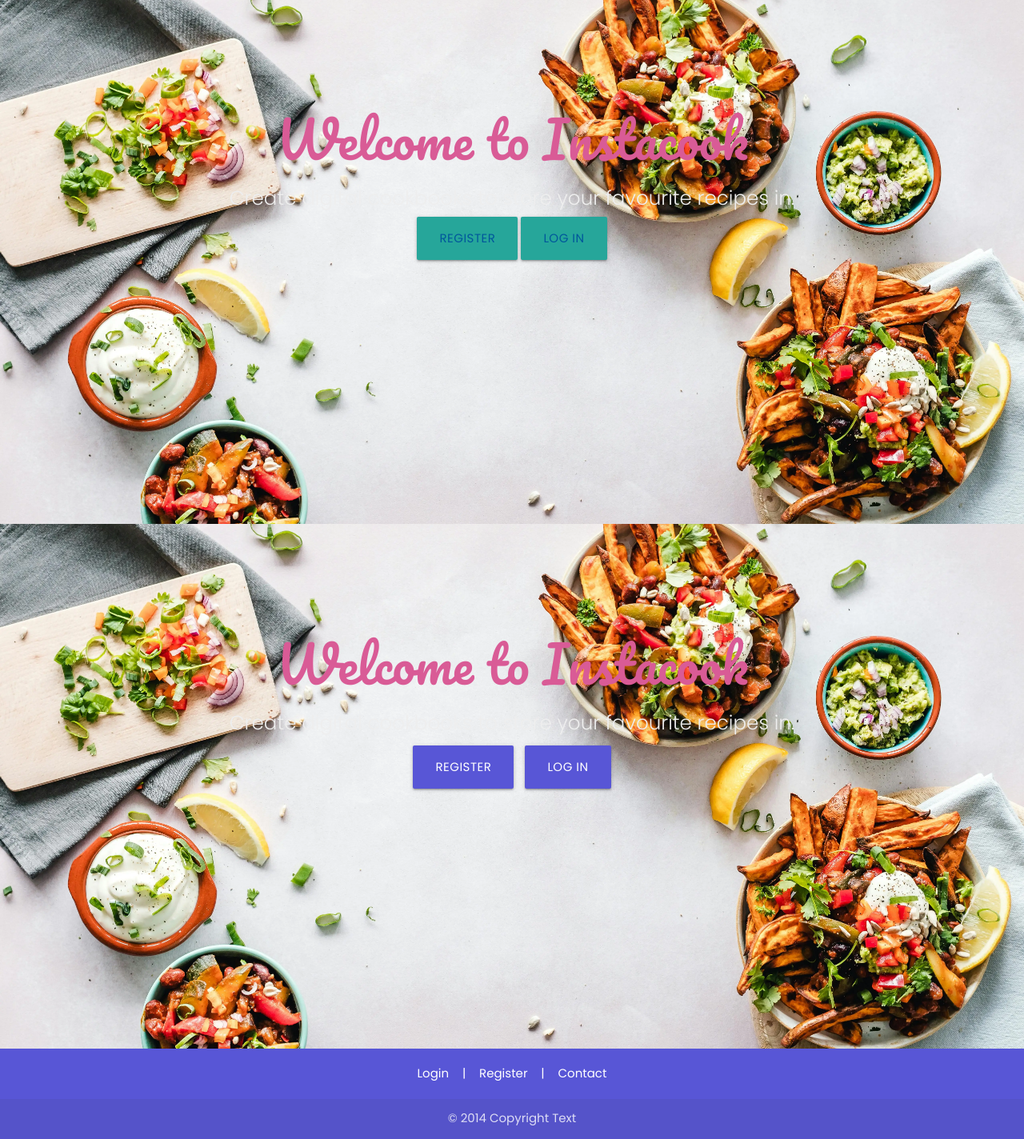
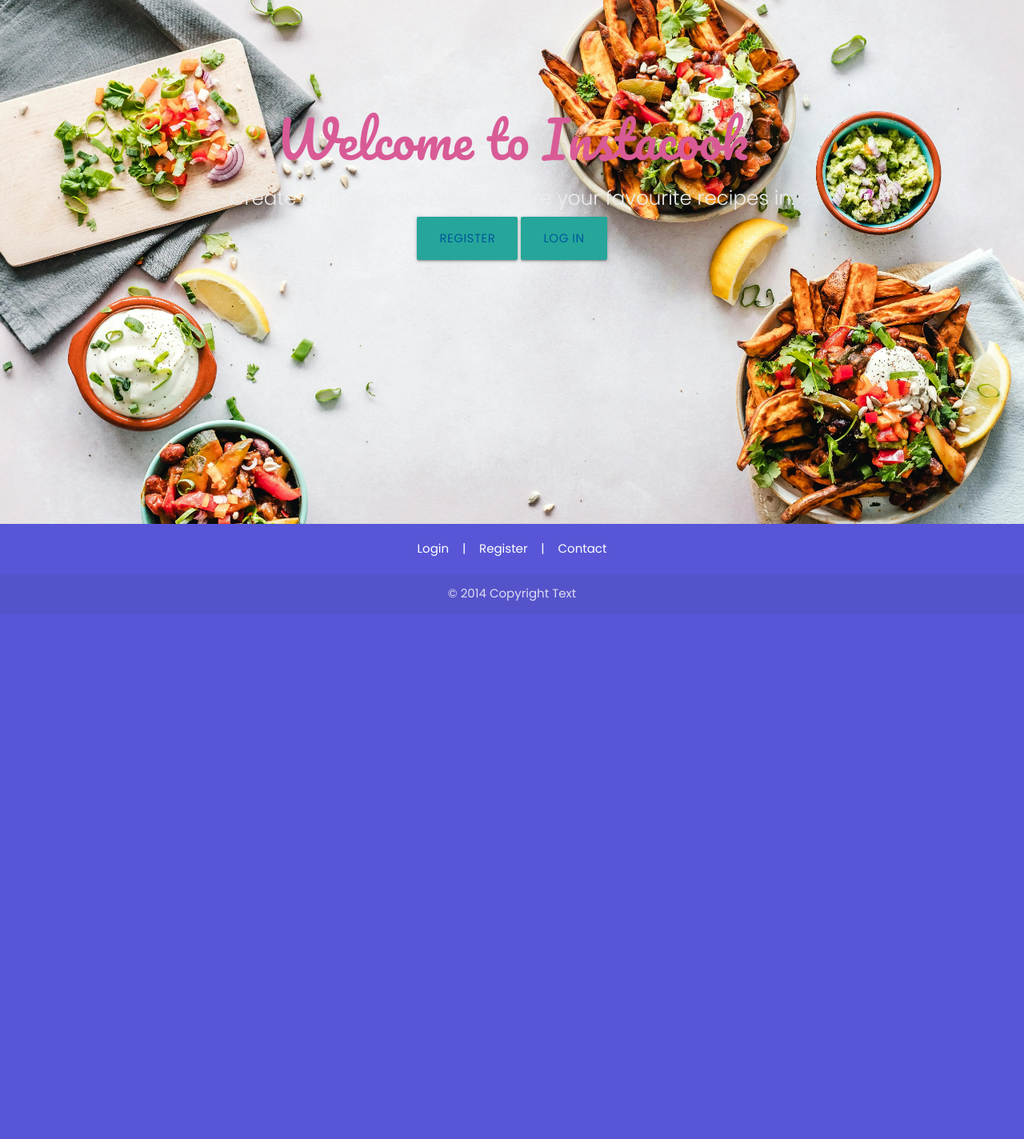
Before and after one commit to kateuj/instacook, a Flask app: page / in a window 1280 px wide. Shown: the part 65-1489 px from the top of the page at 80% size. After the commit the page ends 833 px from the top, so only its background shows below. Run offline with Flask 2, Linux system fonts and the light colour scheme; some libraries are stand-ins or nearby versions.

Commit message:
slider removed and moved to base for full width capability

```diff
--- a/recipes/templates/index.html
+++ b/recipes/templates/index.html
@@ -1,49 +1,6 @@
 {% extends "base.html" %}
 
 {% block content %}
-<div class="slider">
-  <div class="overlay">
-    <span></span>
 
-  </div>
-  <ul class="slides">
-      <li>
-          <img src="{{ url_for('static', filename='assets/site-images/hero-image.webp') }}"> <!-- random image -->
-          <div class="caption center-align">
-              <h1>Welcome to Instacook</h1>
-              <h5 class="light grey-text text-lighten-3">Create digital cookbooks to store your favourite recipes
-                  in.</h5>
-              <div class="row center-align">
-                  <div class="col s12">
-                      <a href="{{ url_for('register') }}"
-                          class="purple-btns btn-large">Register</a>
-                      <a href="{{ url_for('login') }}" class="purple-btns btn-large">Log In</a>
-                  </div>
-              </div>
-          </div>
-      </li>
-      <li>
-          <img src="https://lorempixel.com/580/250/nature/2"> <!-- random image -->
-          <div class="caption left-align">
-              <h3>Left Aligned Caption</h3>
-              <h5 class="light grey-text text-lighten-3">Here's our small slogan.</h5>
-          </div>
-      </li>
-      <li>
-          <img src="https://lorempixel.com/580/250/nature/3"> <!-- random image -->
-          <div class="caption right-align">
-              <h3>Right Aligned Caption</h3>
-              <h5 class="light grey-text text-lighten-3">Here's our small slogan.</h5>
-          </div>
-      </li>
-      <li>
-          <img src="https://lorempixel.com/580/250/nature/4"> <!-- random image -->
-          <div class="caption center-align">
-              <h3>This is our big Tagline!</h3>
-              <h5 class="light grey-text text-lighten-3">Here's our small slogan.</h5>
-          </div>
-      </li>
-  </ul>
-</div>
 
 {% endblock %}
```
